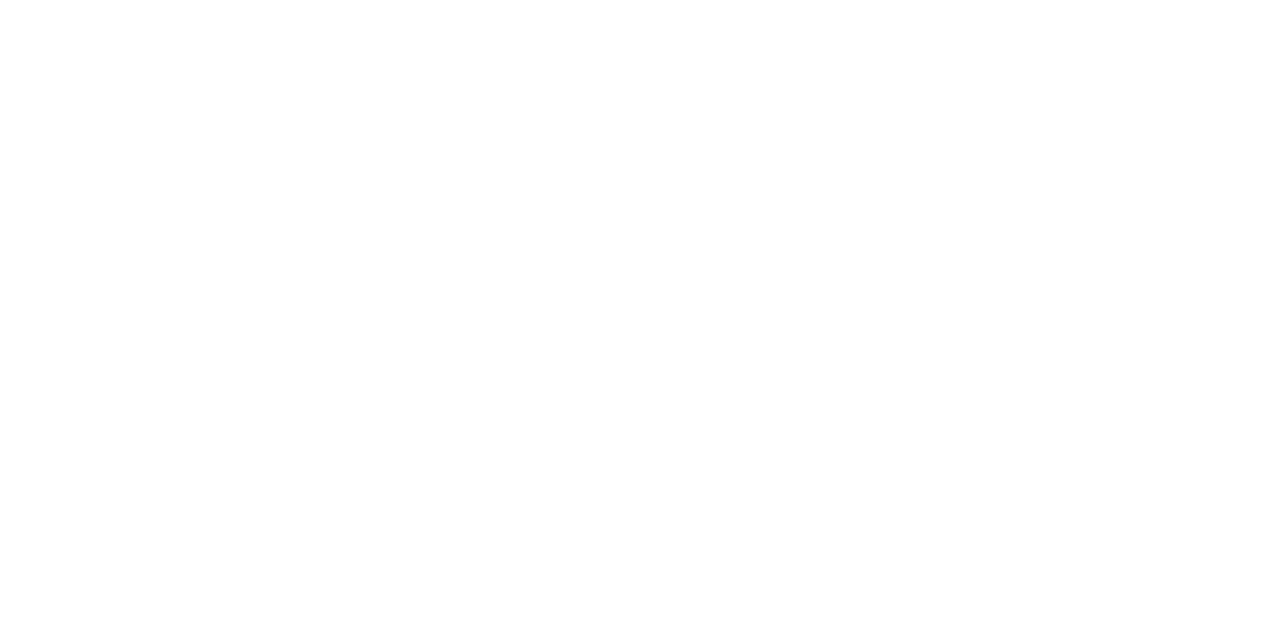
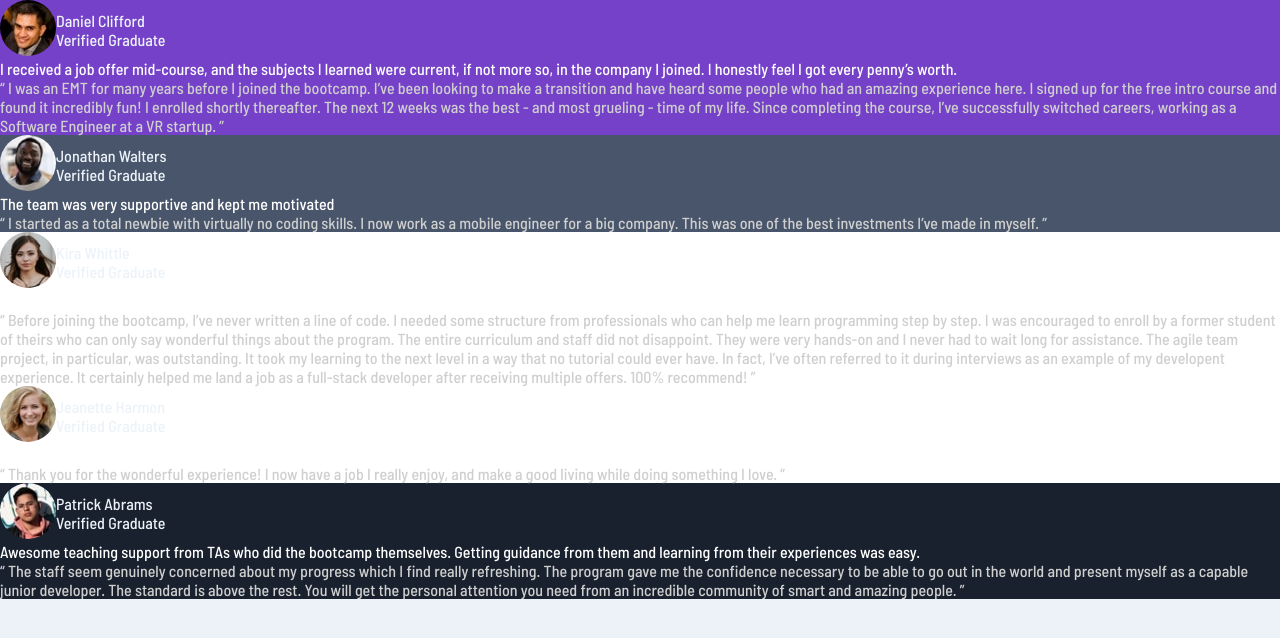
Before and after one commit to preetamvarun/Testimonials-Grid-Section, a plain HTML site: page index.html in a window 1280 px wide. Drawn offline with Linux system fonts and the light colour scheme.

Commit message:
work with grids

```diff
--- a/index.html
+++ b/index.html
@@ -10,62 +10,150 @@
 
 </head>
 
-<!--
+<body>
 
-<body>
-  Daniel Clifford
-  Verified Graduate
+  <div class="review-section">
 
-  I received a job offer mid-course, and the subjects I learned were current, if not more so,
-  in the company I joined. I honestly feel I got every penny’s worth.
+    <div class="review review-1">
 
-  “ I was an EMT for many years before I joined the bootcamp. I’ve been looking to make a
+      <div class="profile-content">
+        <div class="profile-pic">
+          <img src="./images/image-daniel.jpg" alt="Daniel">
+        </div>
+        <div class="intro">
+          <p>Daniel Clifford</p>
+          <p>Verified Graduate</p>
+        </div>
+      </div>
+
+      <div class="para-1">
+        <p>I received a job offer mid-course, and the subjects I learned were current, if not more so,
+        in the company I joined. I honestly feel I got every penny’s worth.</p>
+      </div>
+
+      <div class="para-2">
+        <p>“ I was an EMT for many years before I joined the bootcamp. I’ve been looking to make a
         transition and have heard some people who had an amazing experience here. I signed up
         for the free intro course and found it incredibly fun! I enrolled shortly thereafter.
         The next 12 weeks was the best - and most grueling - time of my life. Since completing
-  the course, I’ve successfully switched careers, working as a Software Engineer at a VR startup. ”
+        the course, I’ve successfully switched careers, working as a Software Engineer at a VR startup. ”</p>
+      </div>
 
-  Jonathan Walters
-  Verified Graduate
+    </div>
 
-  The team was very supportive and kept me motivated
+    <div class="review review-2">
 
-  “ I started as a total newbie with virtually no coding skills. I now work as a mobile engineer
-  for a big company. This was one of the best investments I’ve made in myself. ”
+      <div class="profile-content">
+        <div class="profile-pic">
+          <img src="./images/image-jonathan.jpg" alt="Jonathan">
+        </div>
+        <div class="intro">
+          <p>Jonathan Walters</p>
+          <p>Verified Graduate</p>
+        </div>
+      </div>
 
-  Jeanette Harmon
-  Verified Graduate
+      <div class="para-1">
+        <p> The team was very supportive and kept me motivated</p>
+      </div>
 
-  An overall wonderful and rewarding experience
+      <div class="para-2">
+        <p>“ I started as a total newbie with virtually no coding skills. I now work as a mobile engineer
+        for a big company. This was one of the best investments I’ve made in myself. ”</p>
+      </div>
 
-  “ Thank you for the wonderful experience! I now have a job I really enjoy, and make a good living
-  while doing something I love. ”
+    </div>
 
-  Patrick Abrams
-  Verified Graduate
+    <div class="review review-3">
 
-  Awesome teaching support from TAs who did the bootcamp themselves. Getting guidance from them and
-  learning from their experiences was easy.
+      <div class="profile-content">
+        <div class="profile-pic">
+          <img src="./images/image-kira.jpg" alt="Kira">
+        </div>
+        <div class="intro">
+          <p>Kira Whittle</p>
+          <p>Verified Graduate</p>
+        </div>
+      </div>
 
-  “ The staff seem genuinely concerned about my progress which I find really refreshing. The program
-  gave me the confidence necessary to be able to go out in the world and present myself as a capable
-  junior developer. The standard is above the rest. You will get the personal attention you need from
-  an incredible community of smart and amazing people. ”
+      <div class="para-1">
+        <p>Such a life-changing experience. Highly recommended!</p>
+      </div>
 
-  Kira Whittle
-  Verified Graduate
-
-  Such a life-changing experience. Highly recommended!
-
-  “ Before joining the bootcamp, I’ve never written a line of code. I needed some structure from
+      <div class="para-2">
+        <p>“ Before joining the bootcamp, I’ve never written a line of code. I needed some structure from
           professionals who can help me learn programming step by step. I was encouraged to enroll by a former
           student of theirs who can only say wonderful things about the program. The entire curriculum and staff
           did not disappoint. They were very hands-on and I never had to wait long for assistance. The agile team
           project, in particular, was outstanding. It took my learning to the next level in a way that no tutorial
           could ever have. In fact, I’ve often referred to it during interviews as an example of my developent
           experience. It certainly helped me land a job as a full-stack developer after receiving multiple offers.
-  100% recommend! ”
+          100% recommend! ”</p>
+      </div>
 
+    </div>
+
+
+
+    <div class="review review-4">
+
+      <div class="profile-content">
+        <div class="profile-pic">
+          <img src="./images/image-jeanette.jpg" alt="Jeanette">
+        </div>
+        <div class="intro">
+          <p>Jeanette Harmon</p>
+          <p>Verified Graduate</p>
+        </div>
+      </div>
+
+      <div class="para-1">
+        <p>An overall wonderful and rewarding experience</p>
+      </div>
+
+      <div class="para-2">
+        <p>“ Thank you for the wonderful experience! I now have a job I really enjoy, and make a good living
+          while doing something I love. ”</p>
+      </div>
+
+    </div>
+
+    <div class="review review-5">
+
+      <div class="profile-content">
+        <div class="profile-pic">
+          <img src="./images/image-patrick.jpg" alt="Patrick">
+        </div>
+        <div class="intro">
+          <p>Patrick Abrams</p>
+          <p>Verified Graduate</p>
+        </div>
+      </div>
+
+      <div class="para-1">
+        <p>Awesome teaching support from TAs who did the bootcamp themselves. Getting guidance from them and
+          learning from their experiences was easy.
+        </p>
+      </div>
+
+      <div class="para-2">
+        <p>“ The staff seem genuinely concerned about my progress which I find really refreshing. The program
+        gave me the confidence necessary to be able to go out in the world and present myself as a capable
+        junior developer. The standard is above the rest. You will get the personal attention you need from
+        an incredible community of smart and amazing people. ”</p>
+      </div>
+
+    </div>
+
+
+
+  </div>
+
+</body>
+
+<!--
+
+<body>
   <div class="attribution">
     Challenge by <a href="https://www.frontendmentor.io?ref=challenge" target="_blank">Frontend Mentor</a>.
     Coded by <a href="#">Your Name Here</a>.
--- a/styles.css
+++ b/styles.css
@@ -23,6 +23,55 @@ html,body{
 
 body{
     font-family: 'Barlow Semi Condensed', sans-serif;
+    background-color: var(--light-grayish-blue);
+}
+
+
+.review-section{
+
+}
+
+.review{
+    display: flex;
+    flex-direction: column;
+}
+
+.review .profile-content{
+    display: flex;
+    align-items: center;
+    color : var(--light-grayish-blue);
+}
+
+.review-1{
+    background-color: var(--Moderate-violet);
+}
+
+.review-2{
+    background-color: var(--very-dark-grayish-blue);
+}
+
+.review-3{
+    background-color: var(--white);
+}
+
+.review-4{
+    background-color: var(--white);
+}
+
+.review-5{
+    background-color: var(--very-dark-blackish-blue);
+}
+
+.para-1{
+    color : var(--white);
+}
+
+.para-2{
+    color : var(--light-gray);
+}
+
+img{
+    border-radius : 50px;
 }
 
 .attribution {
```
Lines whose indentation alone changed are shown as unchanged.
